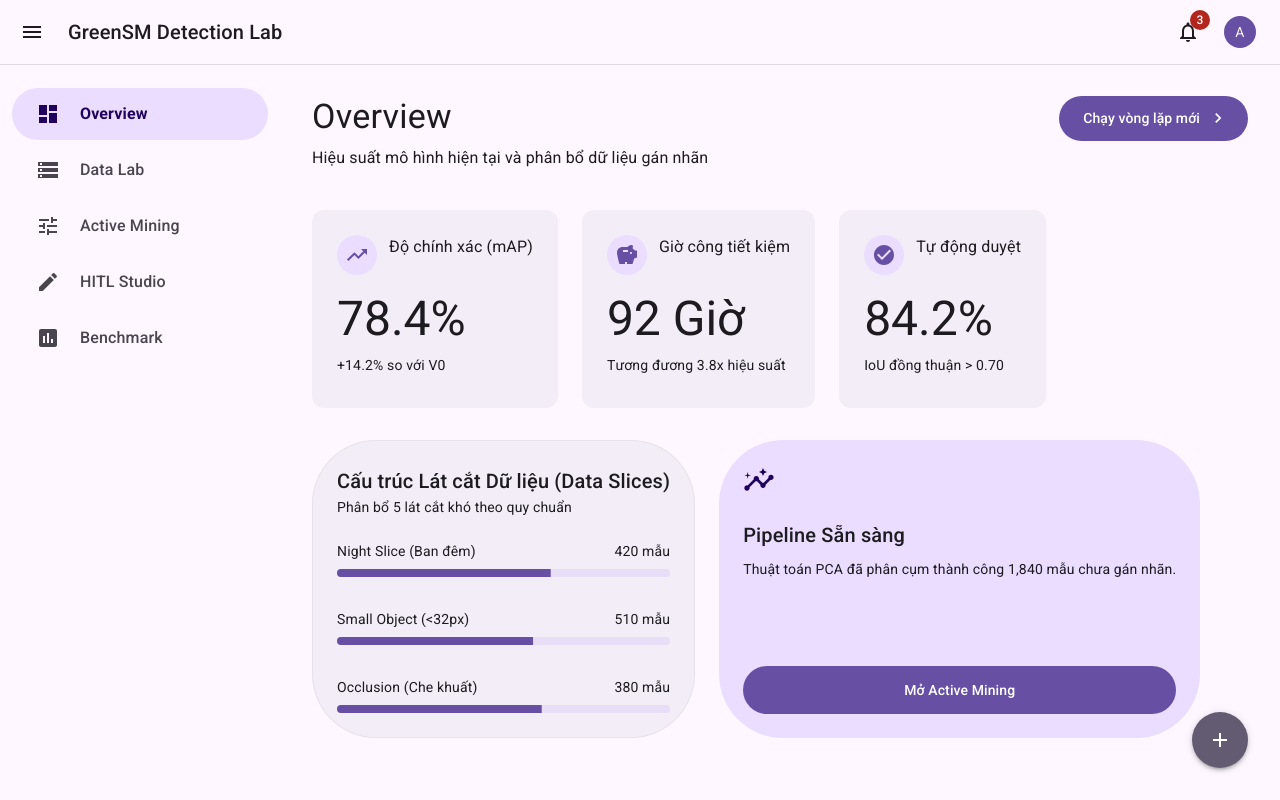
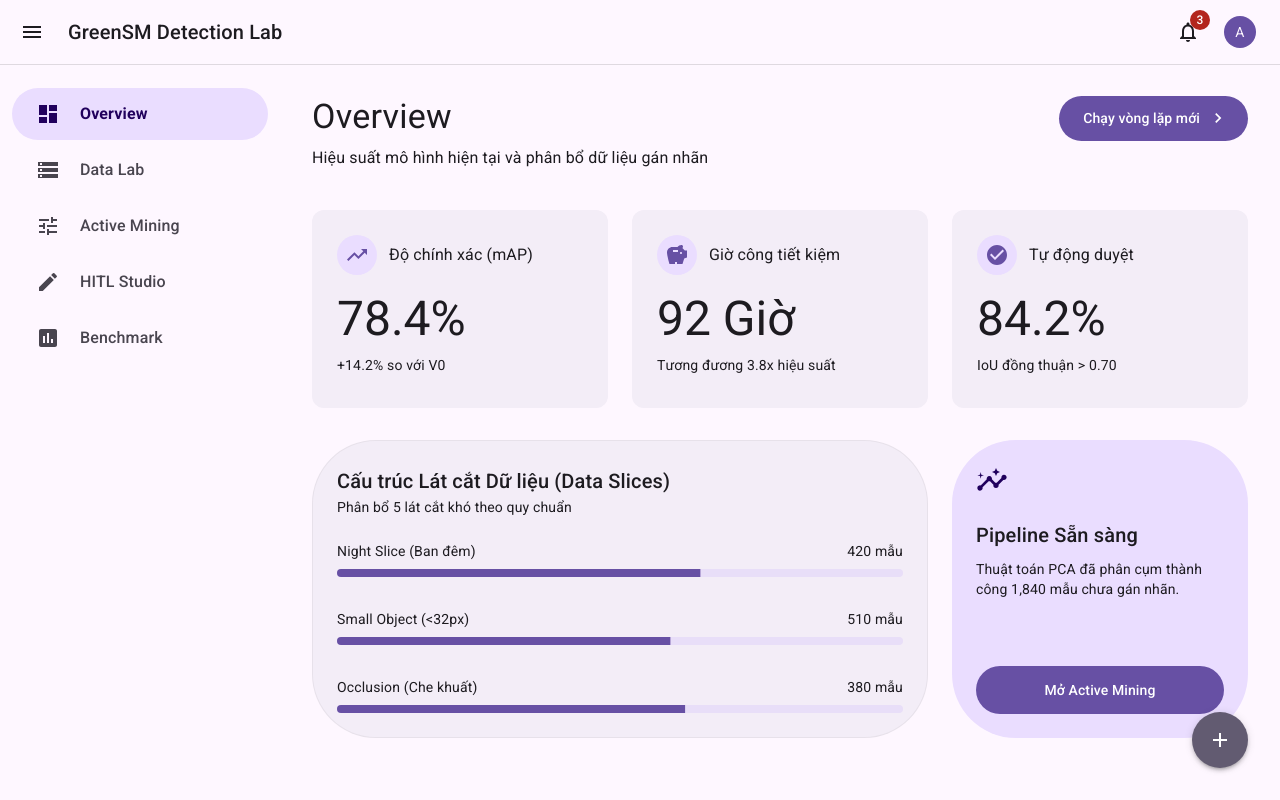
Before and after one commit to nguyenhuynhdt37/DataForge-AI, a Next.js app in the folder frontend/: page / in a window 1280 px wide. Built offline with nearby package versions, Linux system fonts and the light colour scheme.

Commit message:
fix(ui): adapt Grid size props for MUI v6, build clean 100%

```diff
--- a/frontend/src/app/page.tsx
+++ b/frontend/src/app/page.tsx
@@ -9,9 +9,6 @@ import {
   Grid,
   Button,
   LinearProgress,
-  Chip,
-  CardActions,
-  Divider,
   Paper,
   Stack,
   Fab
@@ -48,11 +45,10 @@ export default function OverviewDashboard() {
           { icon: <SavingsIcon color="primary" />, title: 'Giờ công tiết kiệm', value: '92 Giờ', label: 'Tương đương 3.8x hiệu suất' },
           { icon: <CheckCircleIcon color="primary" />, title: 'Tự động duyệt', value: '84.2%', label: 'IoU đồng thuận > 0.70' },
         ].map((metric, i) => (
-          <Grid item xs={12} md={4} key={i}>
-            {/* Tonal M3 Surface Container */}
+          <Grid size={{ xs: 12, md: 4 }} key={i}>
             <Card sx={{ bgcolor: 'background.paper', p: 1 }}>
               <CardContent>
-                <Stack direction="row" alignItems="center" spacing={1.5} sx={{ mb: 2 }}>
+                <Stack direction="row"  spacing={1.5} sx={{ mb: 2, alignItems: "center" }}>
                   <Box sx={{
                     bgcolor: 'primary.light',
                     borderRadius: 2,
@@ -80,7 +76,7 @@ export default function OverviewDashboard() {
 
       {/* Main Content Area */}
       <Grid container spacing={3}>
-        <Grid item xs={12} md={8}>
+        <Grid size={{ xs: 12, md: 8 }}>
           <Paper elevation={0} sx={{
             p: 3,
             borderRadius: 4,
@@ -120,7 +116,7 @@ export default function OverviewDashboard() {
           </Paper>
         </Grid>
 
-        <Grid item xs={12} md={4}>
+        <Grid size={{ xs: 12, md: 4 }}>
           <Paper elevation={0} sx={{
             p: 3,
             borderRadius: 4,
@@ -146,7 +142,7 @@ export default function OverviewDashboard() {
         </Grid>
       </Grid>
 
-      {/* M3 Floating Action Button (FAB) example */}
+      {/* Floating Action Button (M3 FAB) */}
       <Fab color="secondary" aria-label="add" sx={{ position: 'fixed', bottom: 32, right: 32, boxShadow: 3 }}>
         <AddIcon />
       </Fab>
```
